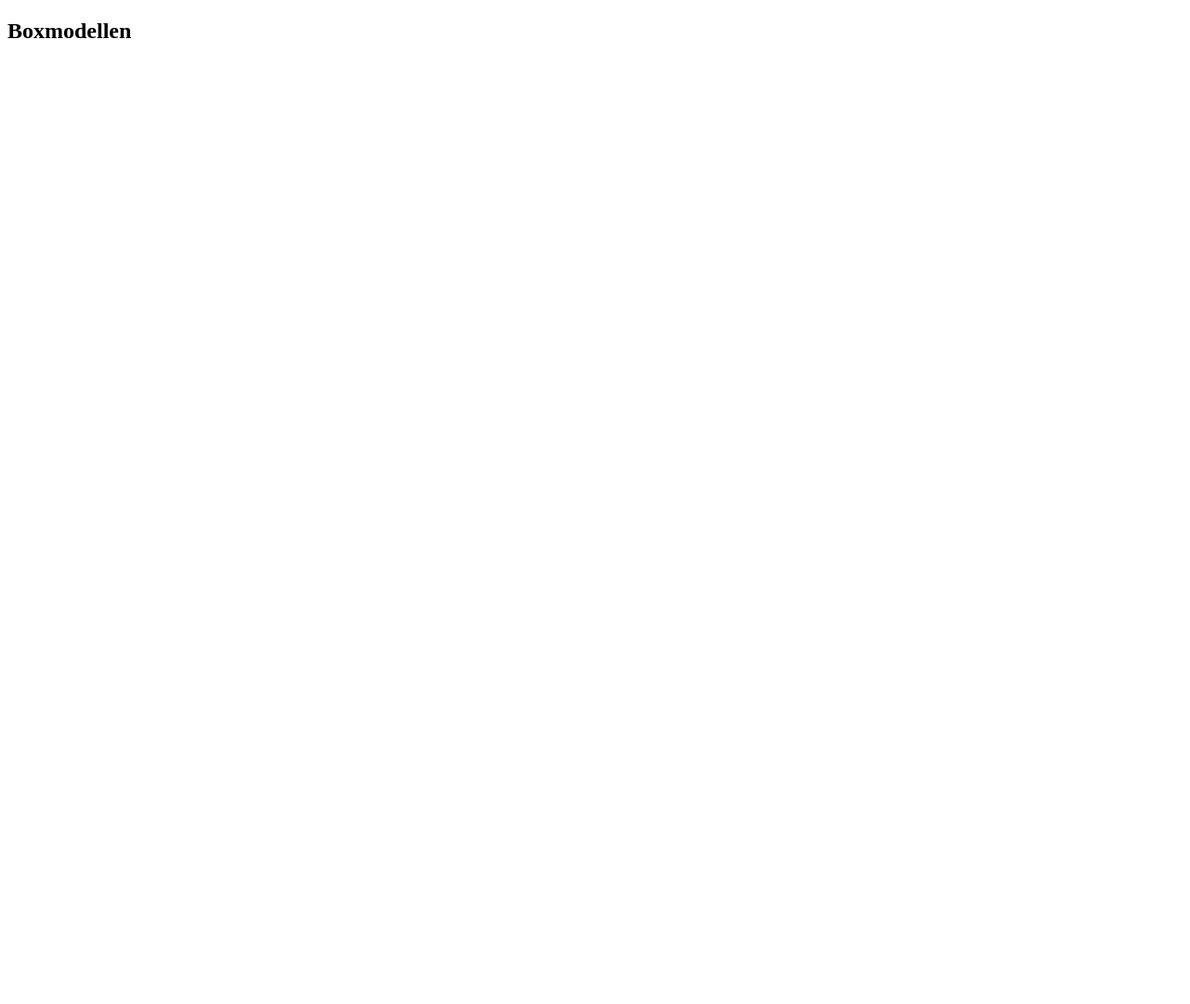
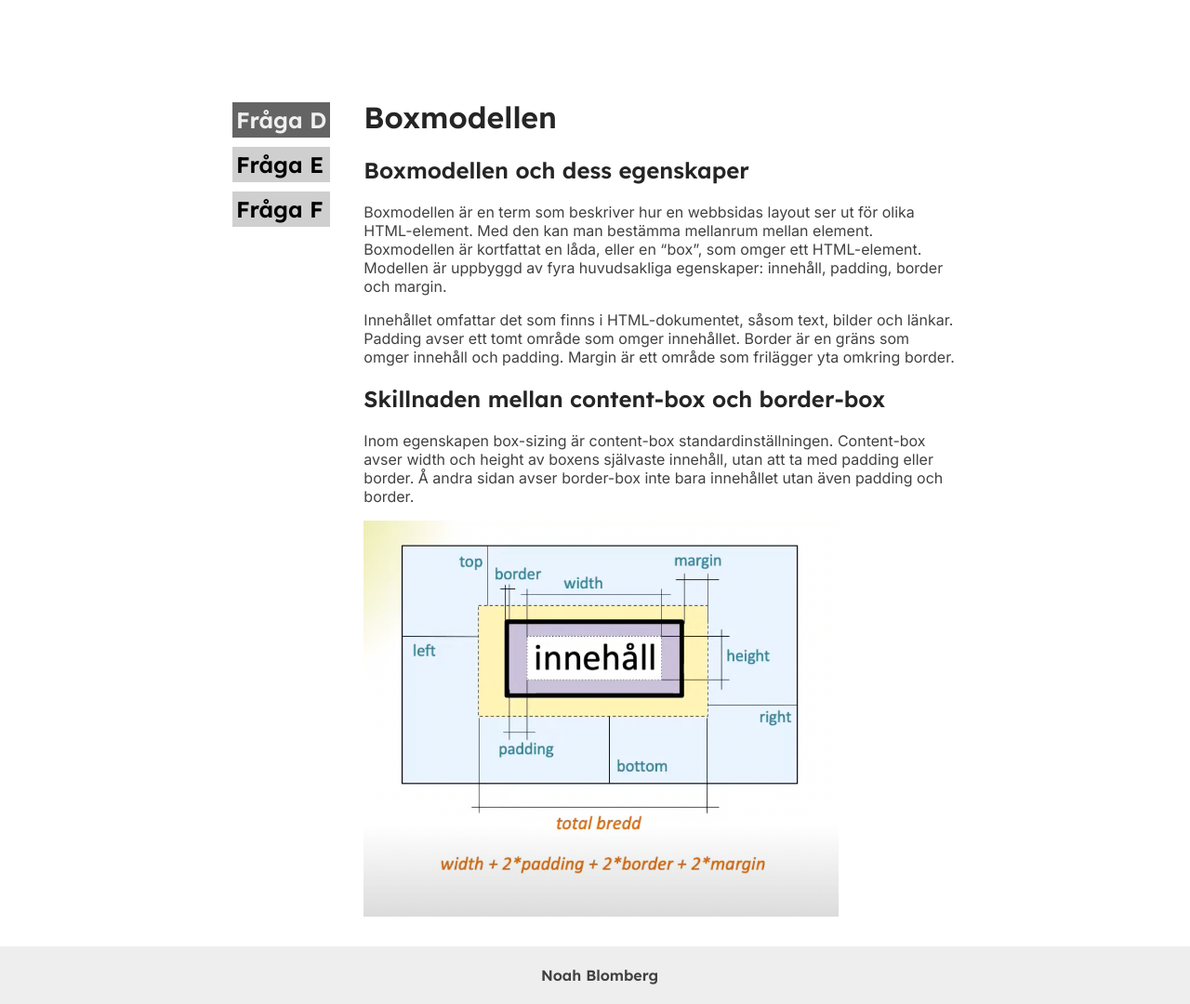
Before and after one commit to noahjbl/U2, a plain HTML site: page index.html in a window 1280 px wide. Shown: the whole page at 93% size. Before the commit the page ends 800 px from the top, so only its background shows below. Drawn offline with Linux system fonts and the light colour scheme.

Commit message:
Färdigställde hemsidan

```diff
--- a/index.html
+++ b/index.html
@@ -4,12 +4,40 @@
     <meta charset="UTF-8">
     <meta http-equiv="X-UA-Compatible" content="IE=edge">
     <meta name="viewport" content="width=device-width, initial-scale=1.0">
+    <link rel="preconnect" href="https://fonts.googleapis.com">
+    <link rel="preconnect" href="https://fonts.gstatic.com" crossorigin>
+    <link href="https://fonts.googleapis.com/css2?family=Lexend+Deca:wght@600&display=swap" rel="stylesheet">
+    <link href="https://fonts.googleapis.com/css2?family=Inter&family=Lexend+Deca:wght@600&display=swap" rel="stylesheet">
+    <link href="style.css" rel="stylesheet">
     <title>Boxmodellen</title>
 </head>
 <body>
-    <h2>Boxmodellen</h2>
-    <p>
-
-    </p>
+    <div id="container">
+        <nav id="navigation">
+            <ul>
+                <li><a href="index.html" class="current">Fråga D</a></li>
+                <li><a href="page2.html">Fråga E</a></li>
+                <li><a href="page3.html">Fråga F</a></li>
+            </ul>
+        </nav>
+        <main>
+            <h1>Boxmodellen</h1>
+            <h2>Boxmodellen och dess egenskaper</h2>
+            <p> Boxmodellen är en term som beskriver hur en webbsidas layout ser ut för olika HTML-element. Med den kan man bestämma mellanrum mellan element. Boxmodellen är kortfattat en låda, eller en “box”, som omger ett HTML-element. Modellen är uppbyggd av fyra huvudsakliga egenskaper: innehåll, padding, border och margin. </p>
+                <p>
+                Innehållet omfattar det som finns i HTML-dokumentet, såsom text, bilder och länkar.
+                Padding avser ett tomt område som omger innehållet.
+                Border är en gräns som omger innehåll och padding.
+                Margin är ett område som frilägger yta omkring border.
+                  </p>
+            <h2>Skillnaden mellan content-box och border-box</h2>
+            <p> Inom egenskapen box-sizing är content-box standardinställningen. Content-box avser width och height av boxens självaste innehåll, utan att ta med padding eller border. Å andra sidan avser border-box inte bara innehållet utan även padding och border.
+            </p>
+            <img src="img/boxmodellen.png" alt="Boxmodellen">
+        </main>
+    </div>
+    <footer>
+        <p>Noah Blomberg</p>
+    </footer>
 </body>
 </html>
--- a/style.css
+++ b/style.css
@@ -1 +1,143 @@
 @charset "UTF-8";
+
+html {
+    font-size: 16px;
+}
+
+html, body {
+    height: 100%;
+}
+
+body {
+    background-color: #ffffff;
+    color: #000000;
+    margin: 0 auto;
+    padding: 0;
+    font-family: 'Inter', sans-serif;
+    color: rgb(65, 65, 65);
+    overflow-x: hidden;
+    min-height: 100%;
+}
+
+#container {
+    max-width: 800px;
+}
+
+main {
+    padding: 0 10px;
+}
+
+
+h1, h2 {
+    font-family: 'Lexend Deca', sans-serif;
+    color: rgb(37, 37, 37)
+}
+
+img {
+    width: 90%;
+    display: block;
+}
+
+footer {
+    font-family: 'Lexend Deca', sans-serif;
+    background-color: rgb(238, 238, 238);
+    padding: 5px;
+    text-align: center;
+    width: 100%;
+}
+
+nav {
+    font-family: 'Lexend Deca', sans-serif;
+    padding: 10px;
+    font-size: 1.5rem;
+}
+
+nav ul {
+    margin: 0;
+    padding: 0;
+    list-style-type: none;
+    display: flex;
+    flex-direction: column;
+    gap: 10px;
+}
+
+nav a {
+    text-decoration: none;
+    display: block;
+    padding: 4px;
+}
+
+nav a:link, nav a:visited {
+    background-color: #cfcfcf;
+    color: #000000;
+}
+
+nav a:hover, nav a:active, nav a.current {
+    background-color: #646464;
+    color: #f0f0f0;
+}
+
+nav a.current:hover {
+    color: #ffffff;
+}
+
+nav a:hover {
+    transform: scale(1.1);
+    transition: 0.5s;
+}
+
+/* iPhone SE */
+@media screen and (min-width:319px) {
+    img {
+        width: 90%;
+        margin-left: auto;
+        margin-right: auto;
+    }
+}
+
+/* iPad Mini */
+@media screen and (min-width:499px) {
+    nav ul {
+        flex-direction: row;
+
+    }
+
+    img {
+        width: 80%;
+        margin-left: 0;
+        margin-right: 0;
+    }
+}
+
+/* Desktop */
+@media screen and (min-width:909px) {
+
+    nav ul {
+        flex-direction: column;
+
+    }
+
+    #container {
+        max-width: 800px;
+        padding: 0;
+        margin: 100px auto 0 auto;
+        display: grid;
+        grid-template-columns: auto minmax(300px,900px);
+        grid-template-rows: min-content min-content auto;
+        gap: 1em;
+        grid-template-areas:
+            "nav main"
+            "footer footer";
+    }
+
+    main {
+        grid-area: main;
+        margin-top: -15px;
+    }
+
+    footer {
+        grid-area: footer;
+        max-width: 100%;
+    }
+
+}
```
Also changed, not shown: page2.html (added, +62 -0 lines), page3.html (added, +46 -0 lines), img/boxmodellen.png (added), 4 other files.
